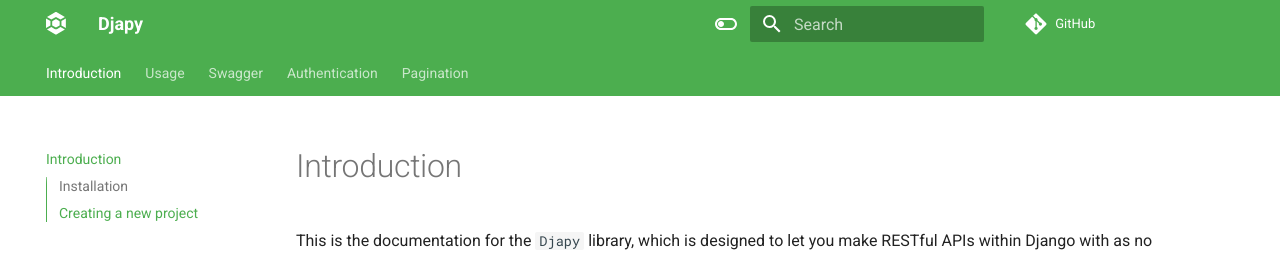
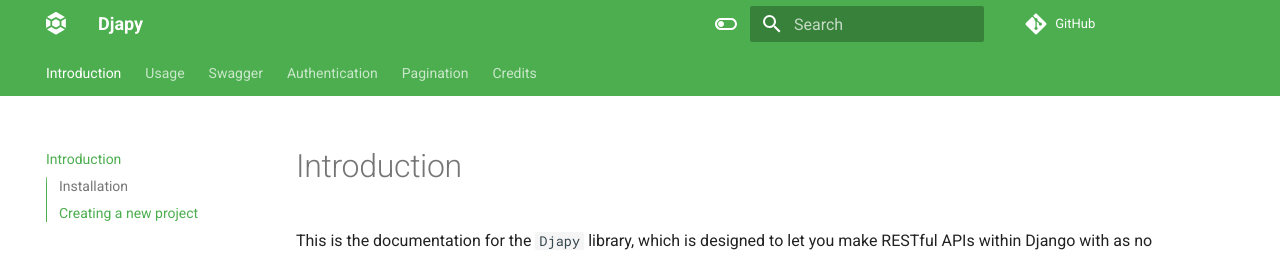
Before and after one commit to Bishwas-py/djapy-docs, an MkDocs documentation site: the page built from docs/index.md, in a window 1280 px wide and 996 px high. Shown: the top 256 px of the window. Built offline with MkDocs 1.6.1 and Material for MkDocs 9.7.7, drawn with Linux system fonts in a browser that asks for light colours; comment, search, counter and statistics services are not loaded.

Commit message:
credits added

```diff
--- a/mkdocs.yml
+++ b/mkdocs.yml
@@ -66,3 +66,4 @@ nav:
   - Swagger: swagger.md
   - Authentication: auth.md
   - Pagination: pagination.md
+  - Credits: credits.md
```
